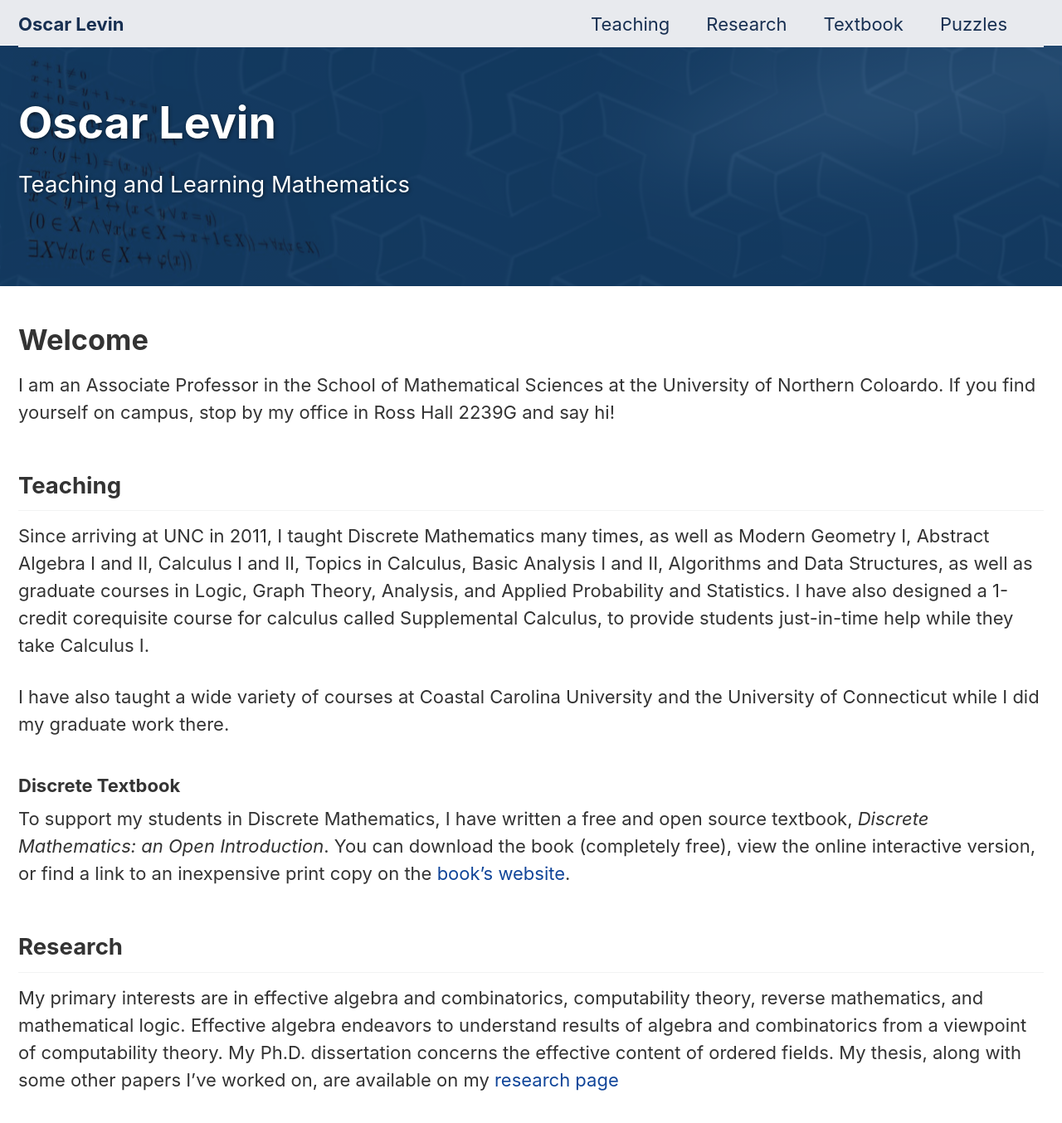
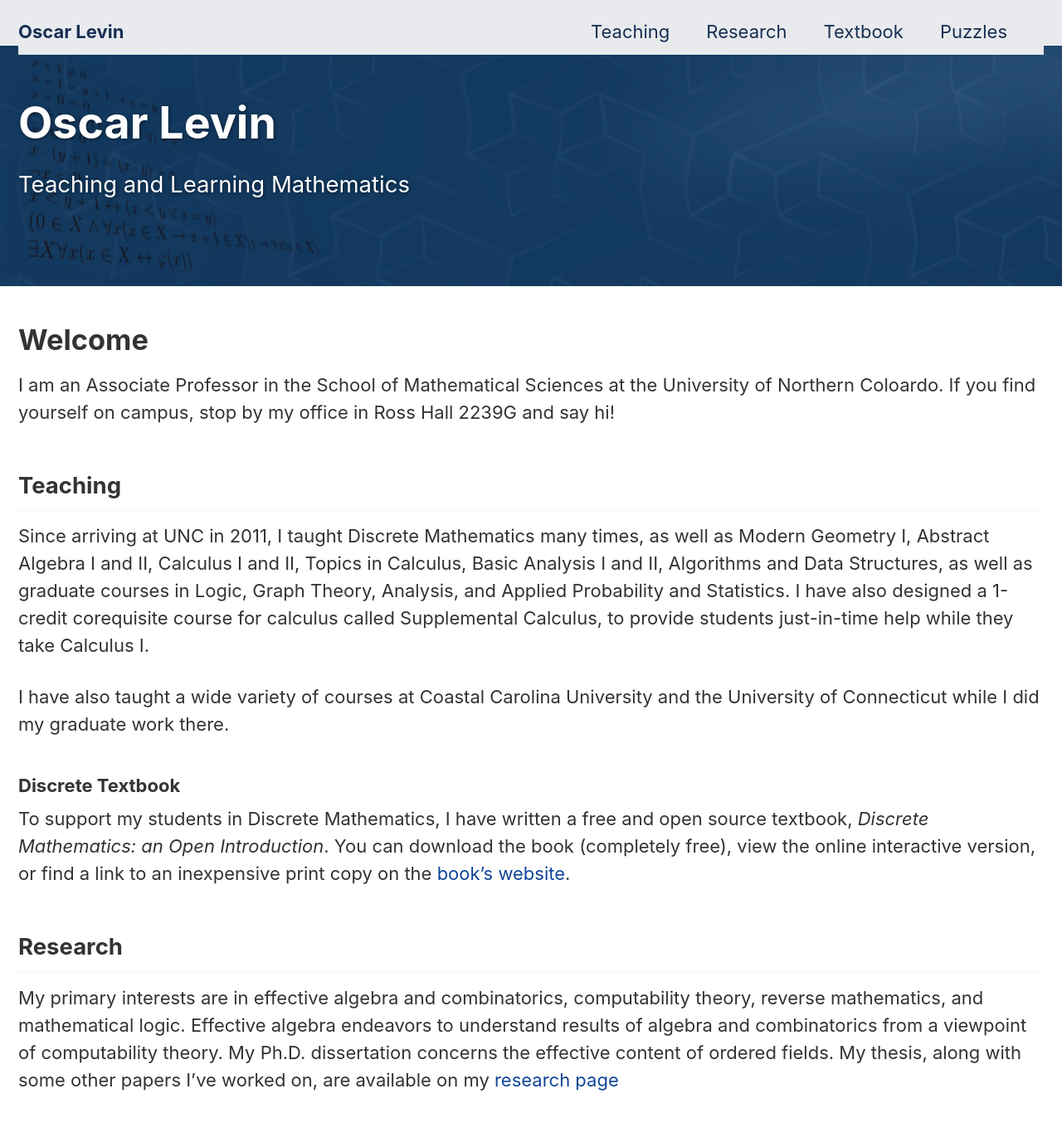
Before and after one commit to oscarlevin/oscarlevin.github.io, a Jekyll site: the page built from index.md, in a window 1280 px wide and 1400 px high. Shown: the top 1354 px of the window at 83% size. Built offline with Jekyll 4.4.1, drawn with Linux system fonts in a browser that asks for light colours.

Commit message:
tweaked nav

```diff
--- a/_sass/minimal-mistakes/_masthead.scss
+++ b/_sass/minimal-mistakes/_masthead.scss
@@ -23,7 +23,7 @@
     display: flex;
     -webkit-box-pack: justify;
      justify-content: space-between;
-    padding: 2px 1em 0em;
+    padding: .5em 1em 0em;
     font-family: $sans-serif-narrow;
 
     @include breakpoint($x-large) {
```
